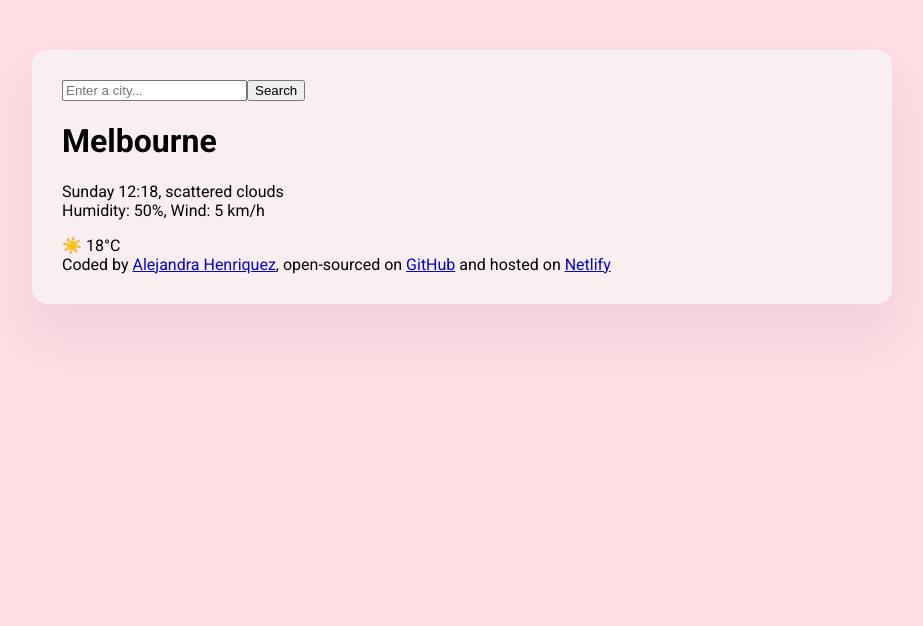
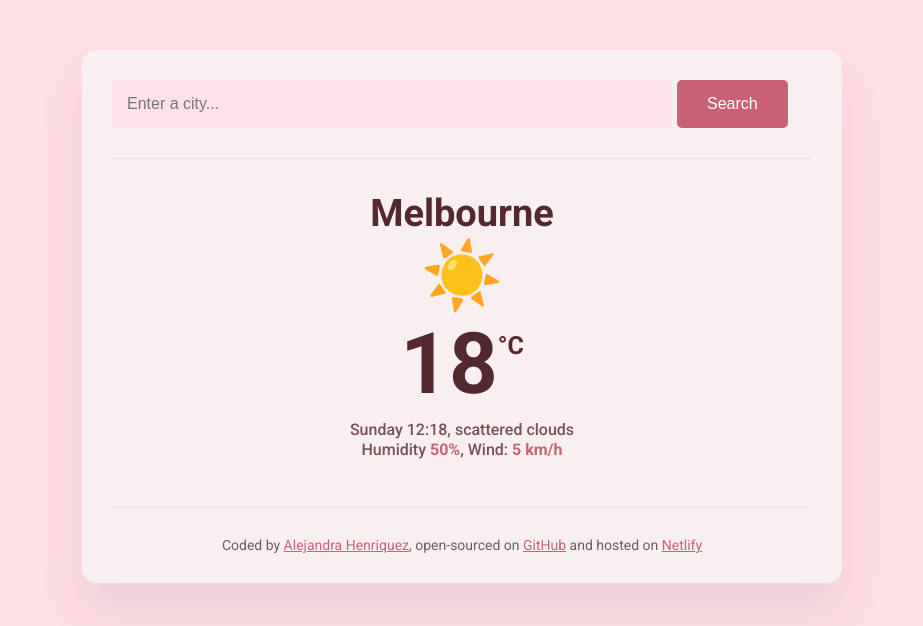
Before and after one commit to alehenriquez-cat/clima-app, a plain HTML site: page index.html in a window 1280 px wide. Shown: the whole page, without its empty margins (178-1101 px from the left). Drawn offline with nearby package versions, Linux system fonts and the light colour scheme.

Commit message:
Added style to app

```diff
--- a/index.html
+++ b/index.html
@@ -3,28 +3,47 @@
   <head>
     <meta charset="UTF-8" />
     <meta name="viewport" content="width=device-width, initial-scale=1.0" />
-    <link rel="stylesheet" href="src/style.css"/>
-<link rel="preconnect" href="https://fonts.googleapis.com">
-<link rel="preconnect" href="https://fonts.gstatic.com" crossorigin>
-<link href="https://fonts.googleapis.com/css2?family=Montserrat:ital,wght@0,100..900;1,100..900&family=Roboto:ital,wght@0,100..900;1,100..900&family=Rochester&display=swap" rel="stylesheet">
+    <link rel="stylesheet" href="src/style.css" />
+    <link rel="preconnect" href="https://fonts.googleapis.com" />
+    <link rel="preconnect" href="https://fonts.gstatic.com" crossorigin />
+    <link
+      href="https://fonts.googleapis.com/css2?family=Montserrat:ital,wght@0,100..900;1,100..900&family=Roboto:ital,wght@0,100..900;1,100..900&family=Rochester&display=swap"
+      rel="stylesheet"
+    />
+    <link
+      rel="stylesheet"
+      href="https://fonts.googleapis.com/css2?family=Material+Symbols+Outlined:opsz,wght,FILL,GRAD@20..48,100..700,0..1,-50..200&icon_names=sunny"
+    />
     <title>Clima app</title>
   </head>
   <body>
     <div class="clima-app">
       <header>
-      <form>
-        <input type="search" placeholder="Enter a city..." required /><input
-          type="submit"
-          value="Search"
-        />
+        <form class="search-form">
+          <input
+            type="search"
+            placeholder="Enter a city..."
+            required
+            class="search-form-input"
+          /><input type="submit" value="Search" class="search-form-submit" />
         </form>
       </header>
       <main>
+        <div class="clima-app-data">
           <div>
-      <h1>Melbourne</h1>
-      <p>Sunday 12:18, scattered clouds <br />Humidity: 50%, Wind: 5 km/h</p>
-      <div>
-      ☀️ 18°C</div>
+            <div class="clima-app-city">Melbourne</div>
+
+            <div class="clima-app-temperature-icon">☀️</div>
+            <div class="clima-app-temperature-container">
+              <div class="clima-app-temperature-value">18</div>
+              <div class="clima-app-temperature-unit">°C</div>
+            </div>
+            <p class="clima-app-details">
+              Sunday 12:18, scattered clouds <br />Humidity<strong> 50%</strong
+              >, Wind: <strong>5 km/h</strong>
+            </p>
+          </div>
+        </div>
       </main>
       <footer>
         Coded by
@@ -36,6 +55,7 @@
         >
         and hosted on
         <a href="https://climabyale.netlify.app/" target="_blank">Netlify</a>
-    </footer></div>
+      </footer>
+    </div>
   </body>
 </html>
--- a/src/style.css
+++ b/src/style.css
@@ -3,14 +3,83 @@ body {
 }
 .clima-app {
   background-color: #f9eff1;
-  max-width: 800px;
+  max-width: 700px;
   margin: 50px auto;
   box-shadow: 0 30px 50px rgba(65, 50, 100, 0.08);
   border-radius: 15px;
   padding: 30px;
   font-family: "Roboto", sans-serif;
-  font-optical-sizing: auto;
-  font-weight: <weight>;
-  font-style: normal;
-  font-variation-settings: "wdth" 100;
 }
+
+header {
+  border-bottom: 1px solid #ffdde4;
+  padding: 0 0 30px 0;
+}
+a {
+  color: #c86375;
+}
+.search-form-input {
+  background-color: #fce2e8;
+  border: none;
+  border-radius: 5px;
+  width: 80%;
+  padding: 15px;
+  font-size: 16px;
+}
+.search-form-submit {
+  background-color: #c86375;
+  color: white;
+  border: none;
+  border-radius: 5px;
+  padding: 15px 30px;
+  font-size: 16px;
+  margin-left: 5px;
+}
+main {
+  padding: 30px 0;
+}
+.clima-app-data {
+  text-align: center;
+  color: #532830;
+}
+.clima-app-city {
+  margin: 0;
+  font-size: 38px;
+  line-height: 48px;
+  font-weight: 700;
+}
+.clima-app-temperature-container {
+  display: flex;
+  justify-content: center;
+  margin-top: 10px;
+}
+.clima-app-temperature-icon {
+  font-size: 66px;
+}
+.clima-app-temperature-value {
+  font-size: 85px;
+  line-height: 80px;
+  font-weight: 700;
+}
+.clima-app-temperature-unit {
+  font-size: 25px;
+  line-height: 32px;
+  font-weight: 700;
+  margin-top: 6px;
+}
+.clima-app-details {
+  font-size: 16px;
+  font-weight: 450;
+  line-height: 20px;
+  color: #532830ca;
+}
+.clima-app-details strong {
+  color: #c86375;
+}
+footer {
+  border-top: 1px solid #ffdde4;
+  padding: 30px 0 0 0;
+  font-size: 14px;
+  text-align: center;
+  color: rgba(0, 0, 0, 0.6);
+}
```
Lines whose indentation alone changed are shown as unchanged.
